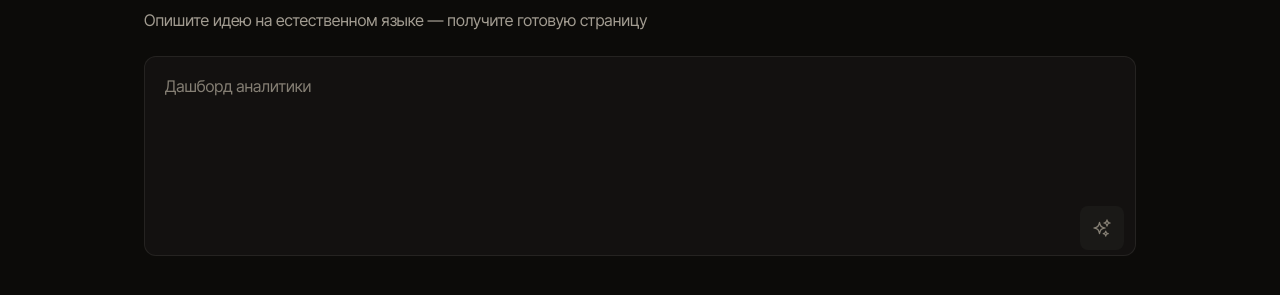
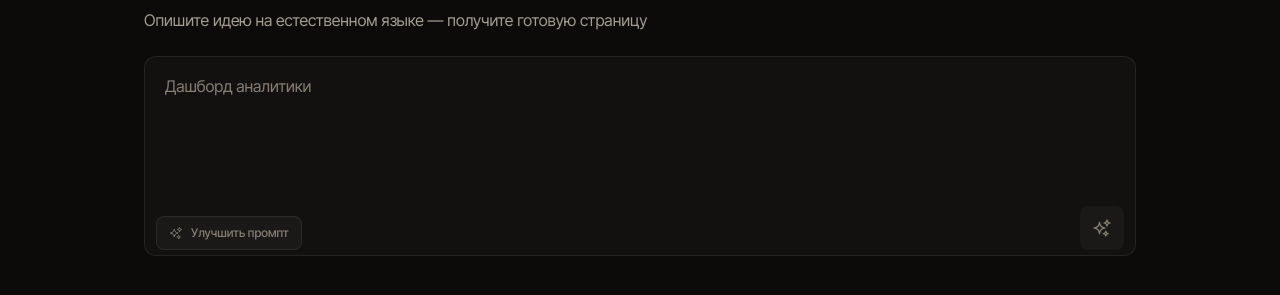
Before and after one commit to lwakis/purl, a React (Vite) app in the folder frontend/: page / in a window 1280 px wide. Shown: the part 315-610 px from the top of the page. Built offline with nearby package versions, Linux system fonts and the light colour scheme; no server answers.

Commit message:
feat(frontend): add the improve-prompt action to the hero input

```diff
--- a/frontend/src/components/PromptInput.tsx
+++ b/frontend/src/components/PromptInput.tsx
@@ -1,7 +1,9 @@
-import { useCallback, useEffect, useState } from 'react';
+import { useCallback, useEffect, useRef, useState } from 'react';
 import { SparklesIcon } from '@heroicons/react/24/outline';
+import toast from 'react-hot-toast';
 import { useAppStore } from '../store/appStore';
 import { useGeneration } from '../hooks/useGeneration';
+import { enhancePrompt } from '../services/api';
 import GenerationProgress from './GenerationProgress';
 import ErrorAlert from './ErrorAlert';
 import { useT } from '../i18n';
@@ -9,12 +11,26 @@ import { useT } from '../i18n';
 const MAX_PROMPT_LENGTH = 2000;
 
 export default function PromptInput() {
-  const { prompt, setPrompt, generationError, setGenerationError } = useAppStore();
+  const { prompt, setPrompt, generationError, setGenerationError, selectedModel } = useAppStore();
   const { generate, isGenerating } = useGeneration();
   const { t } = useT();
 
   const [focused, setFocused] = useState(false);
   const [exampleIndex, setExampleIndex] = useState(0);
+  const [isImproving, setIsImproving] = useState(false);
+
+  const textareaRef = useRef<HTMLTextAreaElement>(null);
+  // Guards against a second click landing while a request is in flight, and
+  // against writing state after the component has unmounted (React 19-safe).
+  const improvingRef = useRef(false);
+  const mountedRef = useRef(true);
+
+  useEffect(() => {
+    mountedRef.current = true;
+    return () => {
+      mountedRef.current = false;
+    };
+  }, []);
 
   const examples = [
     t('prompt.example1'),
@@ -54,6 +70,25 @@ export default function PromptInput() {
     generate(prompt.trim());
   }, [prompt, generate, isGenerating]);
 
+  const handleImprove = useCallback(async () => {
+    const value = prompt.trim();
+    if (!value || isGenerating || improvingRef.current) return;
+    improvingRef.current = true;
+    setIsImproving(true);
+    try {
+      const improved = await enhancePrompt(value, selectedModel);
+      if (!mountedRef.current) return;
+      setPrompt(improved);
+      textareaRef.current?.focus();
+    } catch {
+      // The raw backend detail is technical; surface the localized message.
+      if (mountedRef.current) toast.error(t('errors.enhancePrompt'));
+    } finally {
+      improvingRef.current = false;
+      if (mountedRef.current) setIsImproving(false);
+    }
+  }, [prompt, isGenerating, selectedModel, setPrompt, t]);
+
   const handleKeyDown = useCallback(
     (e: React.KeyboardEvent<HTMLTextAreaElement>) => {
       if (e.key === 'Enter' && (e.metaKey || e.ctrlKey)) {
@@ -79,6 +114,7 @@ export default function PromptInput() {
 
       <div className="relative">
         <textarea
+          ref={textareaRef}
           value={prompt}
           onChange={handlePromptChange}
           onKeyDown={handleKeyDown}
@@ -88,9 +124,35 @@ export default function PromptInput() {
           data-testid="prompt-input"
           disabled={isGenerating}
           placeholder={placeholder}
-          className="w-full bg-surface-900 border border-line rounded-xl px-5 py-4 text-base text-surface-100 placeholder:text-surface-500 focus:border-primary-500/60 focus:ring-2 focus:ring-primary-500/30 focus:outline-none transition-shadow resize-none min-h-[200px] leading-relaxed pr-20"
+          className="w-full bg-surface-900 border border-line rounded-xl px-5 pt-4 pb-14 text-base text-surface-100 placeholder:text-surface-500 focus:border-primary-500/60 focus:ring-2 focus:ring-primary-500/30 focus:outline-none transition-shadow resize-none min-h-[200px] leading-relaxed pr-20"
           rows={4}
         />
+
+        <button
+          type="button"
+          onClick={handleImprove}
+          disabled={!prompt.trim() || isGenerating || isImproving}
+          aria-busy={isImproving}
+          data-testid="improve-button"
+          aria-label={t('prompt.improve')}
+          className={`absolute bottom-3 left-3 z-10 flex items-center gap-2 px-3 py-2 rounded-lg text-xs font-medium border transition-all focus-ring ${
+            isImproving
+              ? 'bg-surface-800 text-primary-400 border-primary-500/40 cursor-progress'
+              : prompt.trim() && !isGenerating
+                ? 'bg-surface-800 text-surface-300 border-line hover:text-surface-100 hover:border-line-strong active:scale-[0.98]'
+                : 'bg-surface-800 text-surface-500 border-line cursor-not-allowed'
+          }`}
+        >
+          {isImproving ? (
+            <span
+              className="w-3.5 h-3.5 rounded-full border-2 border-current border-t-transparent animate-spin"
+              aria-hidden="true"
+            />
+          ) : (
+            <SparklesIcon className="w-3.5 h-3.5" aria-hidden="true" />
+          )}
+          <span>{isImproving ? t('prompt.improving') : t('prompt.improve')}</span>
+        </button>
 
         <button
           onClick={handleGenerate}
--- a/frontend/src/i18n/en.ts
+++ b/frontend/src/i18n/en.ts
@@ -123,6 +123,8 @@ export const en: RuDictionary = {
     example2: 'Analytics dashboard',
     example3: 'Registration form',
     example4: 'Filterable portfolio',
+    improve: 'Improve prompt',
+    improving: 'Improving…',
   },
   code: {
     copyTitle: 'Copy code',
@@ -193,6 +195,7 @@ export const en: RuDictionary = {
     createProject: 'Failed to create project',
     updateProject: 'Failed to update project',
     deleteProject: 'Failed to delete project',
+    enhancePrompt: 'Failed to improve prompt',
   },
   toasts: {
     projectSaved: 'Project saved',
--- a/frontend/src/i18n/ru.ts
+++ b/frontend/src/i18n/ru.ts
@@ -127,6 +127,8 @@ export const ru = {
     example2: 'Дашборд аналитики',
     example3: 'Форма регистрации',
     example4: 'Портфолио с фильтрами',
+    improve: 'Улучшить промпт',
+    improving: 'Улучшаю…',
   },
   code: {
     copyTitle: 'Копировать код',
@@ -197,6 +199,7 @@ export const ru = {
     createProject: 'Не удалось создать проект',
     updateProject: 'Не удалось обновить проект',
     deleteProject: 'Не удалось удалить проект',
+    enhancePrompt: 'Не удалось улучшить промпт',
   },
   toasts: {
     projectSaved: 'Проект сохранён',
--- a/frontend/src/services/api.ts
+++ b/frontend/src/services/api.ts
@@ -106,6 +106,14 @@ export async function saveProjectVersion(
   });
 }
 
+export async function enhancePrompt(prompt: string, model?: string | null): Promise<string> {
+  const data = await request<{ prompt: string }>('/api/enhance-prompt', {
+    method: 'POST',
+    body: JSON.stringify(model ? { prompt, model } : { prompt }),
+  });
+  return data.prompt;
+}
+
 export async function getUsage(sessionId: string): Promise<TokenUsage | null> {
   const path = `/api/usage?session_id=${encodeURIComponent(sessionId)}`;
   const data = await request<Partial<TokenUsage>>(path);
```
Also changed, not shown: 2 other files (tests, documents, lock files or other folders).
